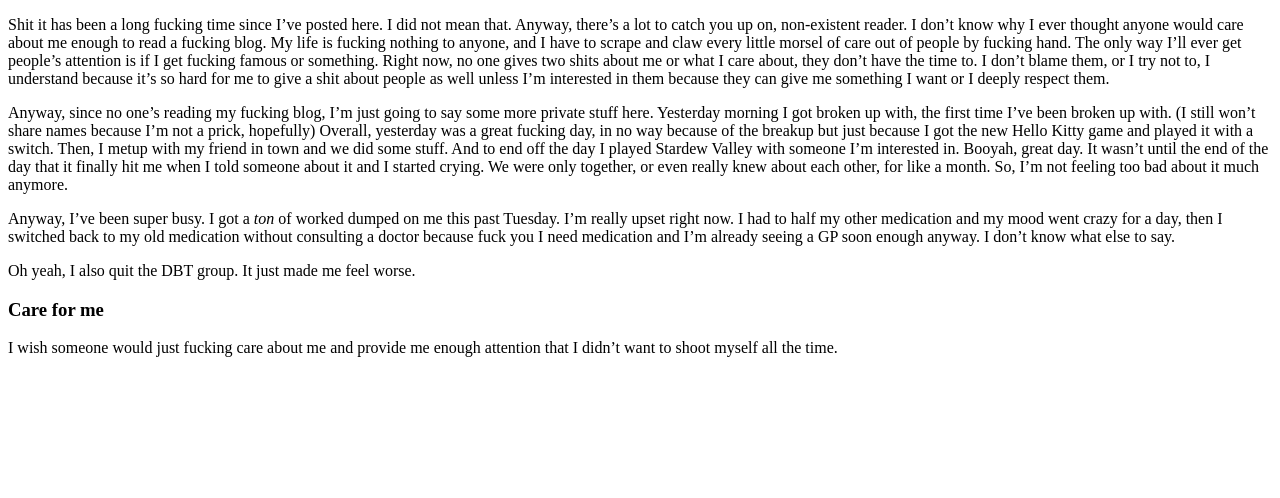
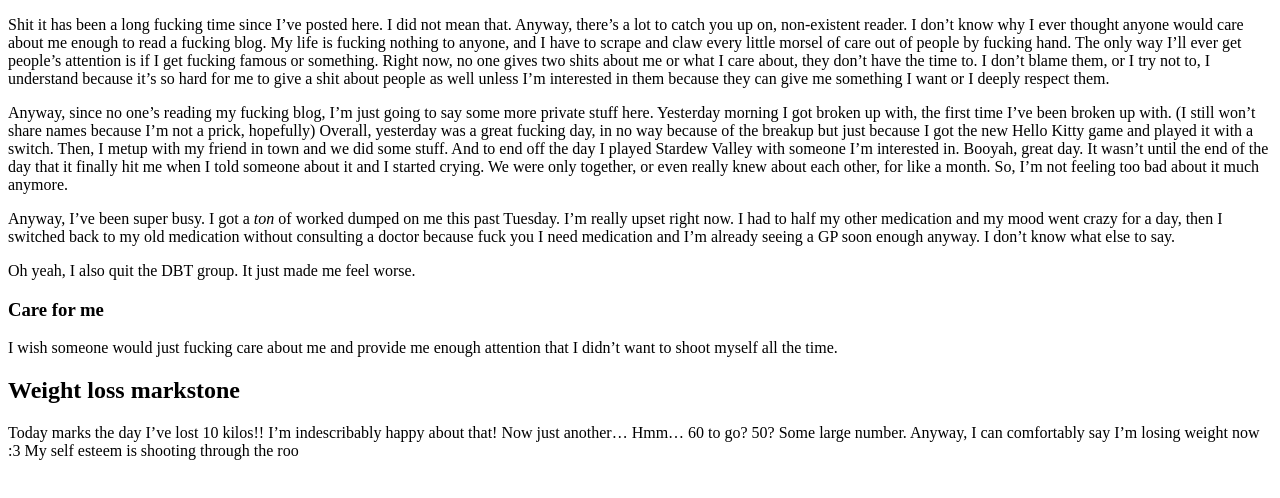
Before and after one commit to BoopEnthusiast/boop.pink, an Astro site: page /daily/23-3-25 in a window 1280 px wide. Built offline with nearby package versions, Linux system fonts and the light colour scheme; Astro itself is replaced by a stand-in of ours.

Commit message:
Update 23-3-25.md

```diff
--- a/src/pages/daily/23-3-25.md
+++ b/src/pages/daily/23-3-25.md
@@ -8,3 +8,8 @@ Oh yeah, I also quit the DBT group. It just made me feel worse.
 ### Care for me
 
 I wish someone would just fucking care about me and provide me enough attention that I didn't want to shoot myself all the time.
+
+## Weight loss markstone
+
+Today marks the day I've lost 10 kilos!! I'm indescribably happy about that! Now just another... Hmm... 60 to go? 50? Some large number. Anyway, I can comfortably say I'm losing weight now :3
+My self esteem is shooting through the roo
```
